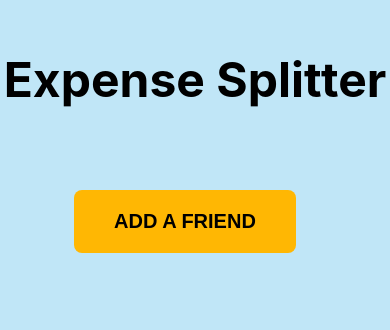
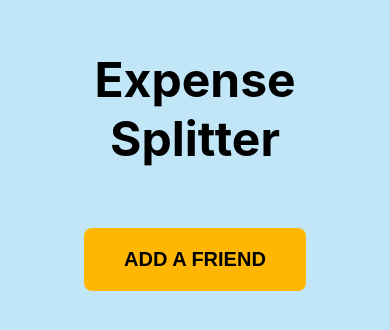
Before and after one commit to flokomi/react-ausgaben-splitter, a React (Create React App) app: page / in a window 390 px wide. Shown: the part 216-546 px from the top of the page. Built offline with nearby package versions, Linux system fonts and the light colour scheme.

Commit message:
trying media query for smartphones

```diff
--- a/src/App.js
+++ b/src/App.js
@@ -89,12 +89,14 @@ export default function App() {
 
   return (
     <div className="app">
+      <div className="main-header">
         <h1>Expense Splitter</h1>
         {friends.length > 1 && (
           <h2>
             Total: €{totalExpense} / For each: €{averageExpense.toFixed(0)}
           </h2>
         )}
+      </div>
       <div className="sidebar">
         <FriendList
           friends={friends}
@@ -120,6 +122,9 @@ export default function App() {
                 setExpense={setExpense}
               ></AddFriend>
             )}
+            <div
+              className={friends.length === 0 && !showAddFriend ? "test" : ""}
+            >
               {showEditFriend === false && (
                 <Button
                   onClick={handleShowAddFriend}
@@ -136,6 +141,7 @@ export default function App() {
                   {showAddFriend ? "Close" : "Add a friend"}
                 </Button>
               )}
+            </div>
           </div>
         }
 
--- a/src/index.css
+++ b/src/index.css
@@ -29,17 +29,30 @@ body {
   min-height: 37vh;
 }
 
+.main-header {
+  display: flex;
+  flex-direction: column;
+  gap: 8rem;
+  margin: 0 2rem 4rem 2rem;
+}
+
 .app h1 {
-  height: 6rem;
+  /* height: 6rem; */
   font-size: 4.8rem;
   text-align: center;
-  margin-bottom: 6rem;
+  /* margin-bottom: 6rem; */
 }
 
 .app h2 {
   height: 6rem;
   font-size: 2.8rem;
   text-align: center;
+}
+
+.test {
+  display: flex;
+  justify-content: center;
+  align-items: center;
 }
 
 .btn {
@@ -71,19 +84,18 @@ form > .btn {
 
 .btn-delete {
   color: rgb(255, 174, 174);
-  font-size: 2.4rem;
+  font-size: 2rem;
   font-weight: bold;
   border: none;
   background-color: var(--color-lightest);
   transition: 0.3s;
-  margin-right: 0.8rem;
+  margin-left: 2rem;
 }
 
 .btn-welcome {
-  /* margin-right: 3rem !important; */
   padding: 2rem 4rem;
+  margin: 0 !important;
   font-size: 2rem;
-  margin-left: 7rem !important;
 }
 
 .sidebar ul {
@@ -108,12 +120,13 @@ form > .btn {
 
 .sidebar li {
   display: grid;
-  grid-template-columns: 4.2rem 12rem 7rem 7rem;
+  grid-template-columns: 4.2rem 7rem 7rem 7rem;
   align-items: center;
   column-gap: 1.6rem;
   padding: 1.2rem;
   border-radius: 8px;
   transition: 0.3s;
+  margin-right: 2rem;
 }
 
 .selected,
@@ -181,7 +194,7 @@ input {
 
 .result {
   display: grid;
-  grid-template-columns: 8.4rem auto;
+  grid-template-columns: 8.4rem 7rem 4rem;
 
   font-size: 2.4rem;
   font-weight: bold;
@@ -214,9 +227,17 @@ input {
   }
 
   .btn-welcome {
-    /* margin-right: 3rem !important; */
     padding: 2rem 4rem;
     font-size: 2rem;
-    margin-left: 7rem !important;
+    margin: 0 !important;
   }
 }
+
+/************************/
+/**BELOW 35*16 = 560px (Phones)**/
+/************************/
+@media (max-width: 35em) {
+  .sidebar li {
+    column-gap: 1.2rem;
+  }
+}
```
Lines whose indentation alone changed are shown as unchanged.
